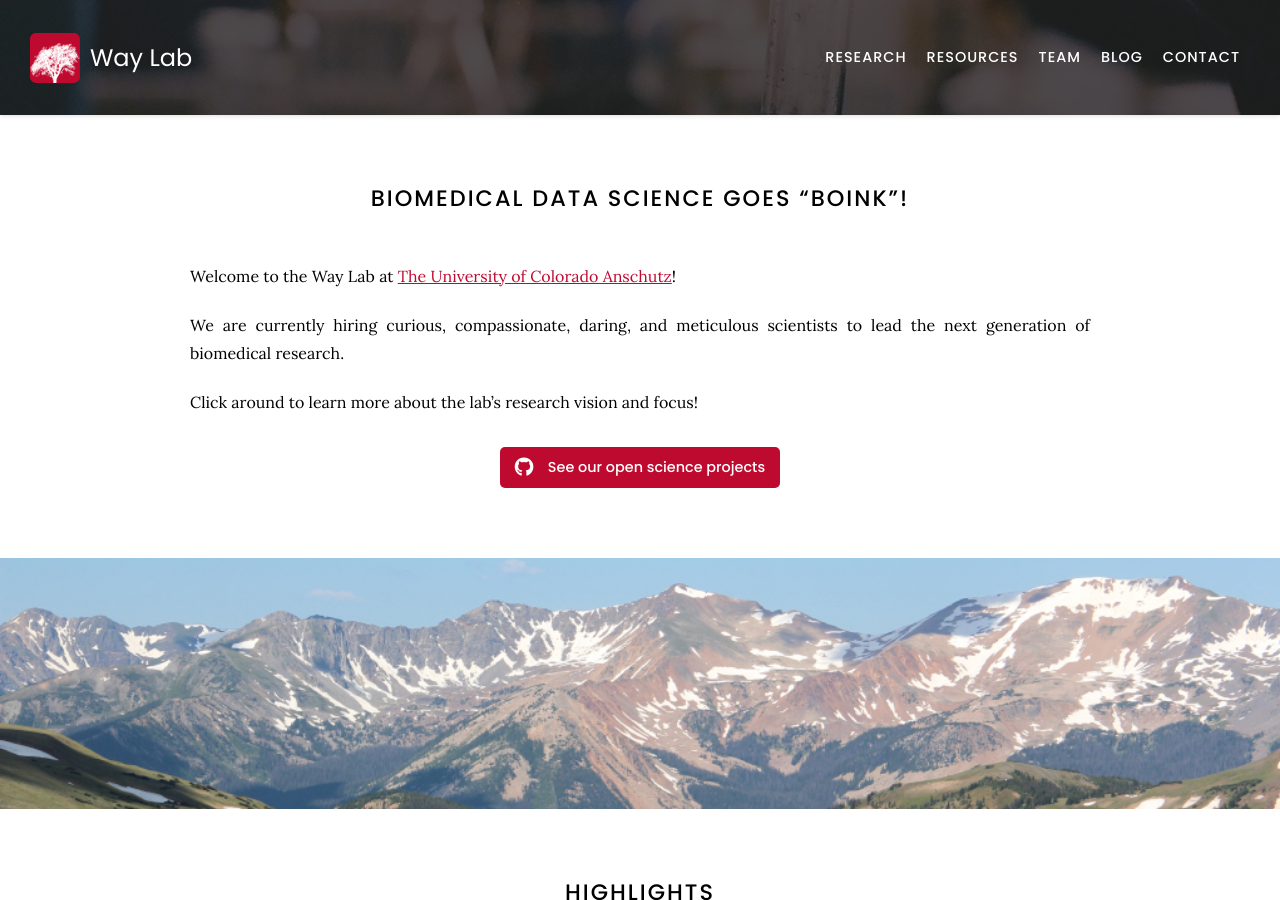
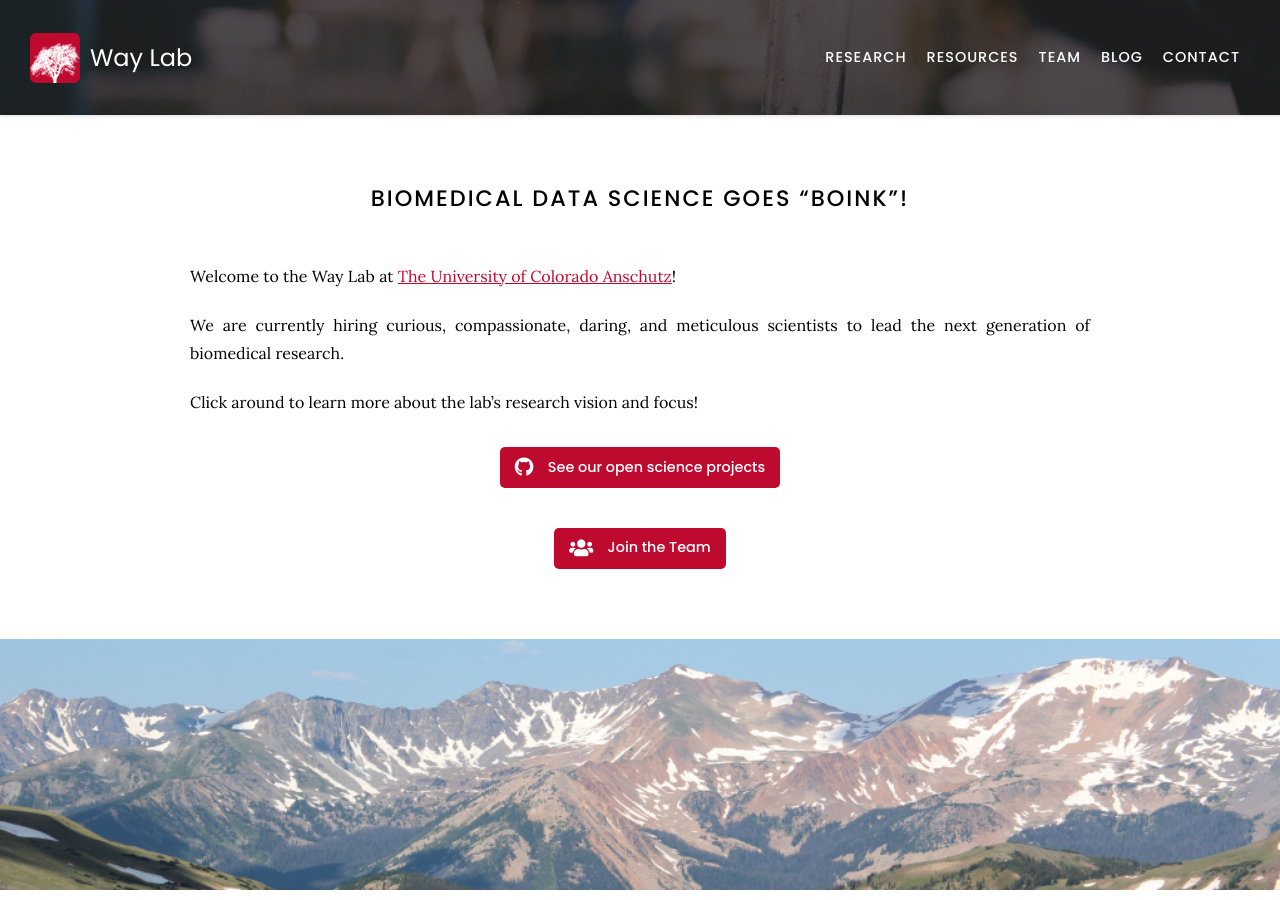
Before and after one commit to WayScience/waysciencelab.com, a Jekyll site: the page built from index.md, in a window 1280 px wide and 900 px high. Built offline with Jekyll 4.4.1, drawn with Linux system fonts in a browser that asks for light colours; nearby versions of some CDN libraries.

Commit message:
add join us link to home page

```diff
--- a/index.md
+++ b/index.md
@@ -16,6 +16,15 @@ Click around to learn more about the lab's research vision and focus!
   icon=""
   text="See our open science projects"
   link="wayscience"
+  style="button"
+%}
+{:.center}
+
+{%
+  include link.html
+  icon="fas fa-users"
+  text="Join the Team"
+  link="join/"
   style="button"
 %}
 {:.center}
```
